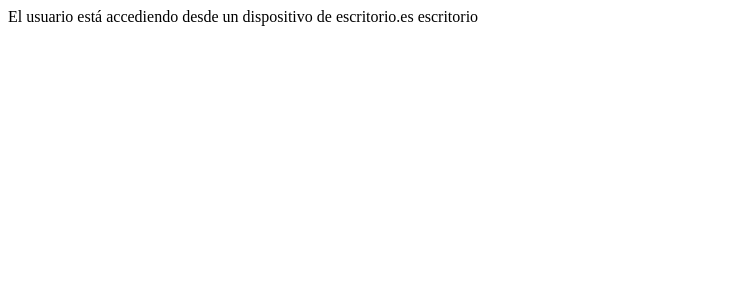
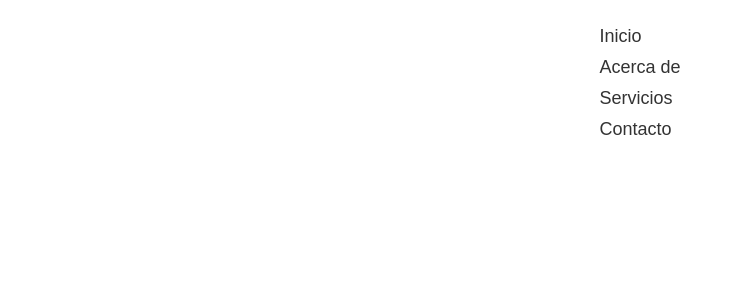
Before and after one commit to jezulito96/VerifyReviews, a CodeIgniter 4 app: the page made by app/Views/cabecera.php in a window 1280 px wide. Shown: the top 300 px of the page, without its empty margins (0-735 px from the left). Run offline with PHP 8.4 and a stand-in for CodeIgniter, Linux system fonts and the light colour scheme; the template is opened without the code that fills it, so the values that code supplies are empty; some libraries are stand-ins or nearby versions.

Commit message:
prueba menu header

```diff
--- a/app/Views/cabecera.php
+++ b/app/Views/cabecera.php
@@ -1,20 +1,3 @@
-<?php
-    $user_agent = $_SERVER['HTTP_USER_AGENT'];
-    $es_movil;
-    if (strpos($user_agent, 'Mobile') !== false || strpos($user_agent, 'Android') !== false) {
-        echo "El usuario está accediendo desde un dispositivo móvil.";
-        $es_movil = true;
-    } else {
-        echo "El usuario está accediendo desde un dispositivo de escritorio.";
-        $es_movil = false;
-    }
-
-    if($es_movil) {
-        echo "es movil";
-    } else{
-        echo "es escritorio";
-    }
-?>
 <!DOCTYPE html>
 <html lang="es">
 
@@ -23,7 +6,7 @@
     <meta name="viewport" content="width=device-width, initial-scale=1.0">
 
     <!-- Libreria JQuery no funciona en local -->
-    <?php //echo "<script type='text/javascript' src='". base_url() . "jquery/jquery.js' > </script>";   ?>
+    <?php //echo "<script type='text/javascript' src='". base_url() . "jquery/jquery.js' > </script>";     ?>
 
     <!-- Libreria jquery -->
     <?php echo '<script type="text/javascript" src="https://code.jquery.com/jquery-3.7.1.js" integrity="sha256-eKhayi8LEQwp4NKxN+CfCh+3qOVUtJn3QNZ0TciWLP4=" crossorigin="anonymous"></script>'; ?>
@@ -42,13 +25,23 @@
 
     <!-- Estilos de index -->
     <?php echo "<link rel='stylesheet' href='" . base_url() . "css/index.css' />"; ?>
+    <?php
+    //comprobar si el que accede es movil o escritorio
+    $user_agent = $_SERVER['HTTP_USER_AGENT'];
+    if (strpos($user_agent, 'Mobile') !== false || strpos($user_agent, 'Android') !== false) {
+        // echo "<link rel='stylesheet' href='" . base_url() . "css/cabecera.css' />";
+    } else {
+        // echo "<link rel='stylesheet' href='" . base_url() . "css/index.css' />";
+    }
+    ?>
+
 
     <!-- Libreria para obtener lat y long a partir de la calle -->
     <script src="https://cdn.jsdelivr.net/npm/axios/dist/axios.min.js"></script>
 
 
     <!-- Recoger ubicacion usuario si acepta obtener ubicacion-->
-    <?php //echo "<script src='". base_url() . "js/location.js' > </script>";   ?>
+    <?php //echo "<script src='". base_url() . "js/location.js' > </script>";     ?>
     <!-- https://leafletjs.com/reference.html#map-factory -->
     <script>
         $(document).ready(function () {
@@ -97,7 +90,7 @@
             });
 
             // obtener lat y long a partir de calle, ciudad y pais
-            $("#obtenerLocalizacion").click(function(){
+            $("#obtenerLocalizacion").click(function () {
                 console.log("entra");
                 var calle = $("#calle").val();
                 var ciudad = $("#ciudad").val();
@@ -143,6 +136,55 @@
             height: 300px;
             width: 300px;
         }
+
+        /* estilo de header */
+        body {
+            margin: 0;
+            font-family: Arial, sans-serif;
+        }
+
+        .menu-toggle {
+            display: none;
+            flex-direction: column;
+            cursor: pointer;
+        }
+
+        .line {
+            width: 30px;
+            height: 3px;
+            background-color: #333;
+            margin: 5px 0;
+        }
+
+        .menu {
+            display: flex;
+            justify-content: center;
+        }
+
+        .menu ul {
+            list-style: none;
+            padding: 0;
+        }
+
+        .menu ul li {
+            margin: 10px 20px;
+        }
+
+        .menu ul li a {
+            text-decoration: none;
+            color: #333;
+            font-size: 18px;
+        }
+
+        @media (max-width: 768px) {
+            .menu ul {
+                display: none;
+            }
+
+            .menu-toggle {
+                display: flex;
+            }
+        }
     </style>
 
     <!-- posicionamiento -->
@@ -151,3 +193,19 @@
     <meta name="robots" content="index, follow"> -->
 
 </head>
+
+<body>
+    <div class="menu-toggle">
+        <div class="line"></div>
+        <div class="line"></div>
+        <div class="line"></div>
+    </div>
+
+    <nav class="menu">
+        <ul>
+            <li><a href="#">Inicio</a></li>
+            <li><a href="#">Acerca de</a></li>
+            <li><a href="#">Servicios</a></li>
+            <li><a href="#">Contacto</a></li>
+        </ul>
+    </nav>
--- a/app/Views/index.php
+++ b/app/Views/index.php
@@ -1,5 +1,5 @@
 <?php if(isset($cabecera)) echo $cabecera  ?>
-<body>
+
     <h1>Proyecto de DAW</h1>
 
 
```
